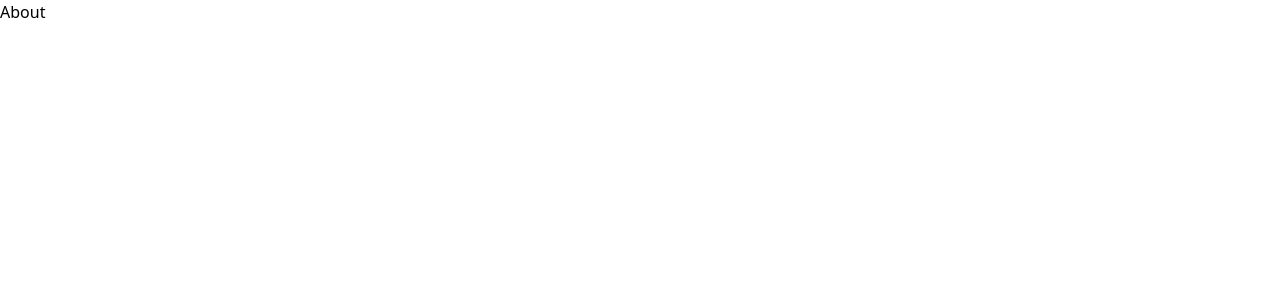
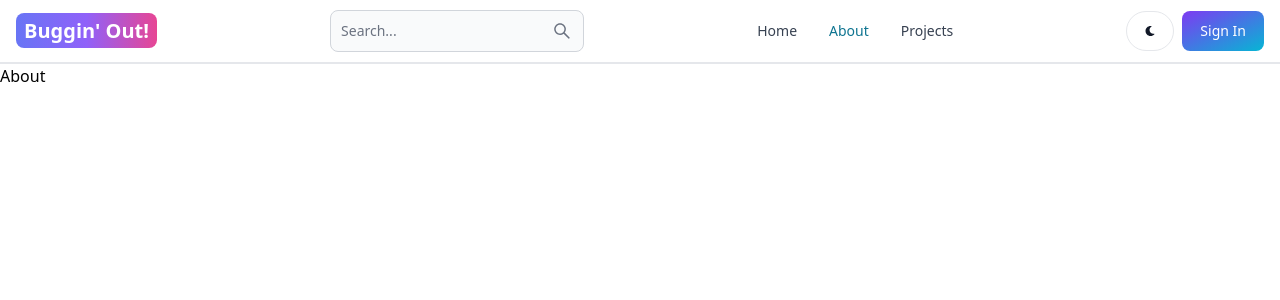
Before and after one commit to nicogarbaccio/blog, a React (Vite) app in the folder frontend/: page /about in a window 1280 px wide. Shown: the top 300 px of the page. Built offline with nearby package versions, Linux system fonts and the light colour scheme.

Commit message:
build header

```diff
--- a/frontend/src/App.jsx
+++ b/frontend/src/App.jsx
@@ -5,10 +5,12 @@
 import Dashboard from "./pages/Dashboard";
 import SignIn from "./pages/SignIn";
 import SignUp from "./pages/SignUp";
+import Header from "./components/Header";
 
 const App = () => {
   return (
     <BrowserRouter>
+    <Header />
       <Routes>
         <Route path="/" element={<Home />} />
         <Route path="/about" element={<About />} />
--- /dev/null
+++ b/frontend/src/components/Header.jsx
@@ -0,0 +1,41 @@
+import { Button, Navbar, TextInput } from "flowbite-react";
+import { Link, useLocation } from "react-router-dom";
+import { AiOutlineSearch } from "react-icons/ai";
+import { FaMoon } from "react-icons/fa";
+
+export default function Header() {
+const path = useLocation().pathname;
+  return (
+  <Navbar className="border-b-2">
+    <Link to="/" className="self-center whitespace-nowrap text-sm sm:text-xl font-semibold dark:text-white">
+        <span className="px-2 py-1 bg-gradient-to-r from-indigo-500 via-purple-500 to-pink-500 rounded-lg text-white">Buggin&apos; Out!</span>
+    </Link>
+    <form>
+        <TextInput type="text" placeholder="Search..." rightIcon={AiOutlineSearch} className="hidden lg:inline" />
+    </form>
+    <Button className="w-12 h-10 lg:hidden" color="gray" pill><AiOutlineSearch /></Button>
+    <div className="flex gap-2 md:order-2">
+        <Button className="w-12 h-10 hidden sm:inline" color="gray" pill>
+            <FaMoon />
+        </Button>
+        <Link to="/sign-in">
+            <Button gradientDuoTone="purpleToBlue">
+                Sign In
+            </Button>
+        </Link>
+        <Navbar.Toggle />
+    </div>
+    <Navbar.Collapse>
+        <Navbar.Link active={path === "/"} as={'div'}>
+            <Link to="/">Home</Link>
+        </Navbar.Link>
+        <Navbar.Link active={path === "/about"} as={'div'}>
+            <Link to="/about">About</Link>
+        </Navbar.Link>
+        <Navbar.Link active={path === "/projects"} as={'div'}>
+            <Link to="/projects">Projects</Link>
+        </Navbar.Link>
+    </Navbar.Collapse>
+  </Navbar>
+  )
+}
--- a/frontend/src/pages/About.jsx
+++ b/frontend/src/pages/About.jsx
@@ -1,7 +1,5 @@
-const About = () => {
+export default function About() {
   return (
     <div>About</div>
   )
 }
-
-export default About
--- a/frontend/src/pages/Dashboard.jsx
+++ b/frontend/src/pages/Dashboard.jsx
@@ -1,7 +1,5 @@
-const Dashboard = () => {
+export default function Dashboard() {
   return (
     <div>Dashboard</div>
   )
 }
-
-export default Dashboard
--- a/frontend/src/pages/Home.jsx
+++ b/frontend/src/pages/Home.jsx
@@ -1,7 +1,5 @@
-const Home = () => {
+export default function Home() {
   return (
     <div>Home</div>
   )
 }
-
-export default Home
--- a/frontend/src/pages/Projects.jsx
+++ b/frontend/src/pages/Projects.jsx
@@ -1,7 +1,5 @@
-const Projects = () => {
+export default function Projects() {
   return (
     <div>Projects</div>
   )
 }
-
-export default Projects
--- a/frontend/src/pages/SignIn.jsx
+++ b/frontend/src/pages/SignIn.jsx
@@ -1,7 +1,5 @@
-const SignIn = () => {
+export default function SignIn() {
   return (
     <div>SignIn</div>
   )
 }
-
-export default SignIn
--- a/frontend/src/pages/SignUp.jsx
+++ b/frontend/src/pages/SignUp.jsx
@@ -1,7 +1,5 @@
-const SignUp = () => {
+export default function SignUp() {
   return (
     <div>SignUp</div>
   )
 }
-
-export default SignUp
--- a/frontend/tailwind.config.js
+++ b/frontend/tailwind.config.js
@@ -1,3 +1,4 @@
+/* eslint-disable */
 /** @type {import('tailwindcss').Config} */
 export default {
   content: [
@@ -8,8 +9,5 @@
   theme: {
     extend: {},
   },
-  plugins: [
-    // require('flowbite/plugin'),
-    // require('tailwind-scrollbar'),
-  ],
+  plugins: [require("flowbite/plugin"), require("tailwind-scrollbar")],
 };
```
